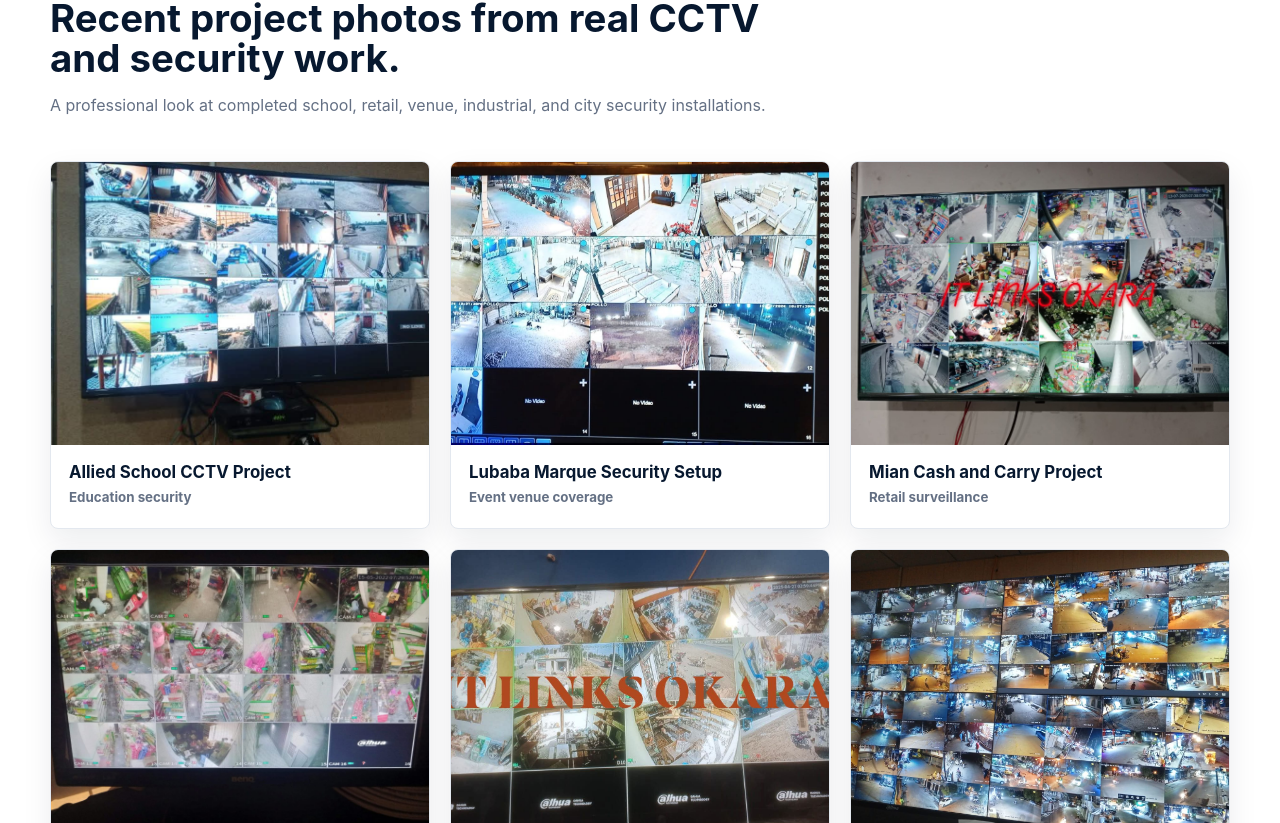
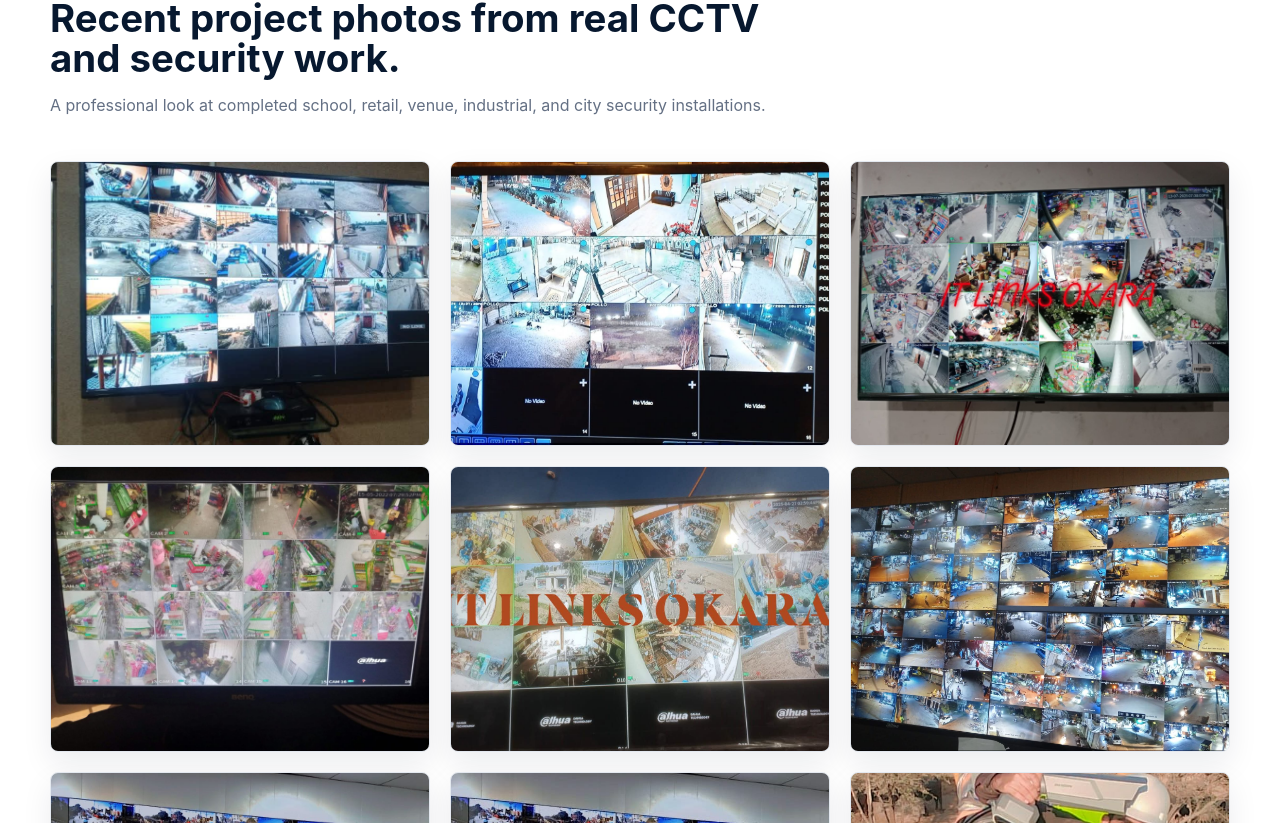
Before and after one commit to mazhardev/itlinksokara, a Next.js app: page /gallery in a window 1280 px wide. Shown: the part 777-1600 px from the top of the page. Built offline with nearby package versions, Linux system fonts and the light colour scheme.

Commit message:
tittle updated

```diff
--- a/components/GalleryLightbox.jsx
+++ b/components/GalleryLightbox.jsx
@@ -33,10 +33,6 @@
                 <img src={item.image} alt={item.imageAlt || item.title} loading="lazy" />
               ) : null}
             </span>
-            <span className="gallery-caption">
-              <strong>{item.title}</strong>
-              <small>{item.subtitle}</small>
-            </span>
           </button>
         ))}
       </div>
@@ -49,7 +45,7 @@
             onClick={() => setActiveItem(null)}
             aria-label="Close gallery preview"
           ></button>
-          <div className="lightbox-dialog" role="dialog" aria-modal="true" aria-labelledby="lightbox-title">
+          <div className="lightbox-dialog" role="dialog" aria-modal="true" aria-label="Project photo preview">
             <button
               className="lightbox-close"
               type="button"
@@ -63,8 +59,6 @@
                 <img src={activeItem.image} alt={activeItem.imageAlt || activeItem.title} />
               ) : null}
             </div>
-            <h2 id="lightbox-title">{activeItem.title}</h2>
-            <p>{activeItem.text}</p>
           </div>
         </div>
       ) : null}
--- a/style.css
+++ b/style.css
@@ -1382,10 +1382,8 @@
 
 .gallery-card {
   width: 100%;
-  min-height: 300px;
   overflow: hidden;
-  display: grid;
-  grid-template-rows: auto 1fr;
+  display: block;
   padding: 0;
   text-align: left;
   background: var(--white);
@@ -1400,24 +1398,6 @@
   min-height: 0;
   aspect-ratio: 4 / 3;
   background: var(--soft);
-}
-
-.gallery-card .gallery-caption {
-  display: block;
-  padding: 16px 18px 18px;
-}
-
-.gallery-card strong {
-  display: block;
-  color: var(--navy);
-  font-size: 1.05rem;
-  line-height: 1.35;
-}
-
-.gallery-card small {
-  margin-top: 4px;
-  color: var(--muted);
-  font-weight: 700;
 }
 
 .lightbox[hidden] {
@@ -1472,16 +1452,6 @@
   height: min(68vh, 620px);
   min-height: 340px;
   background: #07182f;
-}
-
-.lightbox-dialog h2 {
-  margin: 24px 24px 8px;
-  color: var(--navy);
-}
-
-.lightbox-dialog p {
-  margin: 0 24px 26px;
-  color: var(--muted);
 }
 
 .contact-layout {
```
